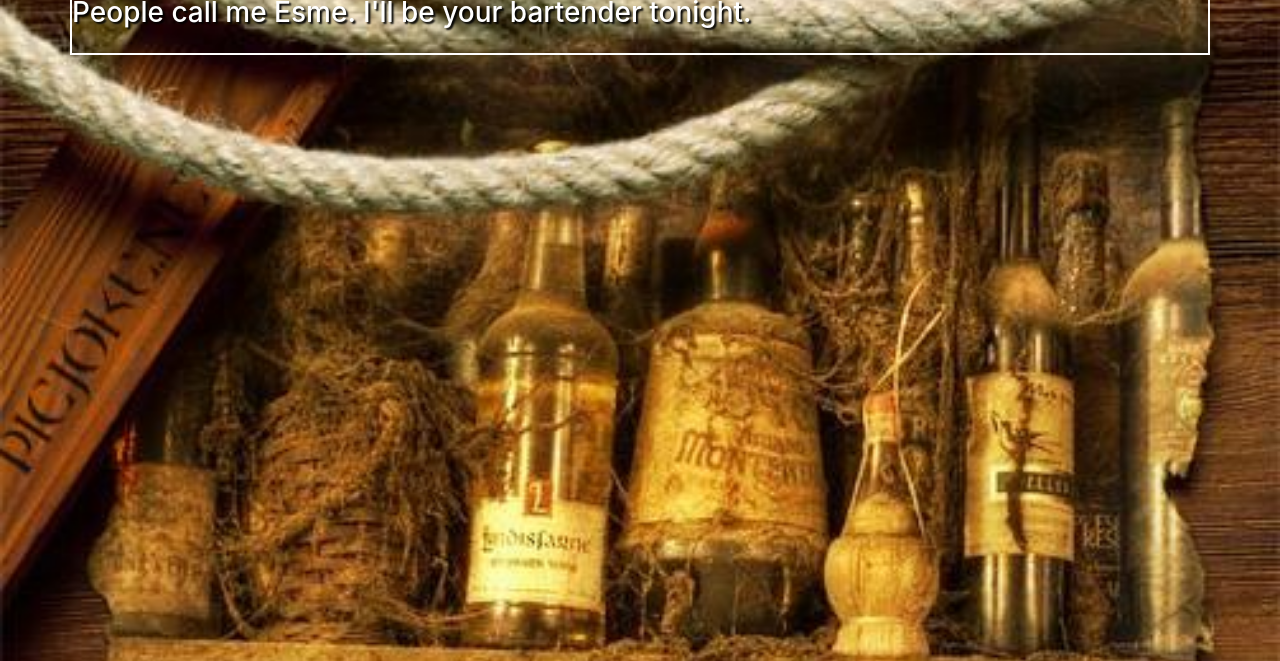
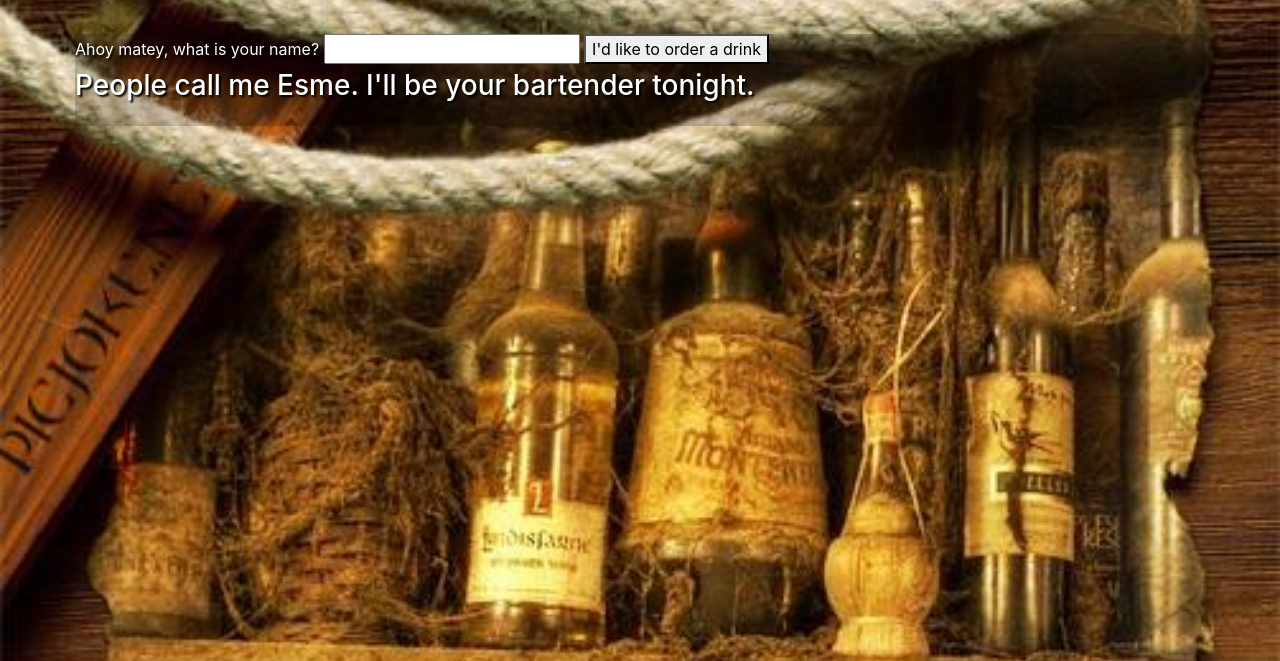
Before and after one commit to patrickford/pirateBartender, a plain HTML site: page index.html in a window 1280 px wide. Shown: the part 139-800 px from the top of the page. Drawn offline with nearby package versions, Linux system fonts and the light colour scheme.

Commit message:
add shadow box for ux

```diff
--- a/bartender.js
+++ b/bartender.js
@@ -155,7 +155,7 @@
   pantry.addIngredient(new Ingredient ("cherry on top", "fruity"));
 
   //adj and nouns for drink names to be randomly selected
-  var drinkAdjectives = ["port", "blimey", "thunder", "dead man", "shark bait", "sea legs", "yellow jack"];
+  var drinkAdjectives = ["Port", "Blimey", "Thunder", "Dead man", "Shark bait", "Sea legs", "Yellow jack"];
   var drinkNouns = ["landlubber", "grog", "crow's nest", "cog", "booty", "sea dog", "scurvy dog", "fathom"];
 
   //<--helper function-->
--- a/main.css
+++ b/main.css
@@ -20,10 +20,12 @@
     background-image: url("piratebar.jpg");
     background-size: cover;
     background-repeat: no-repeat;
+    margin: 75px;
 }
 #pirateBar {
-    border: 2px solid white;
+    background-color: rgba(12, 4, 4, 0.2);
 }
+
 h1, label, h3, h5 {
     color: white;
     text-shadow: 2px 2px 2px black;
@@ -32,3 +34,7 @@
 #intro {
     text-align: center;
 }
+
+label {
+    font-size: 16px;
+}
```
